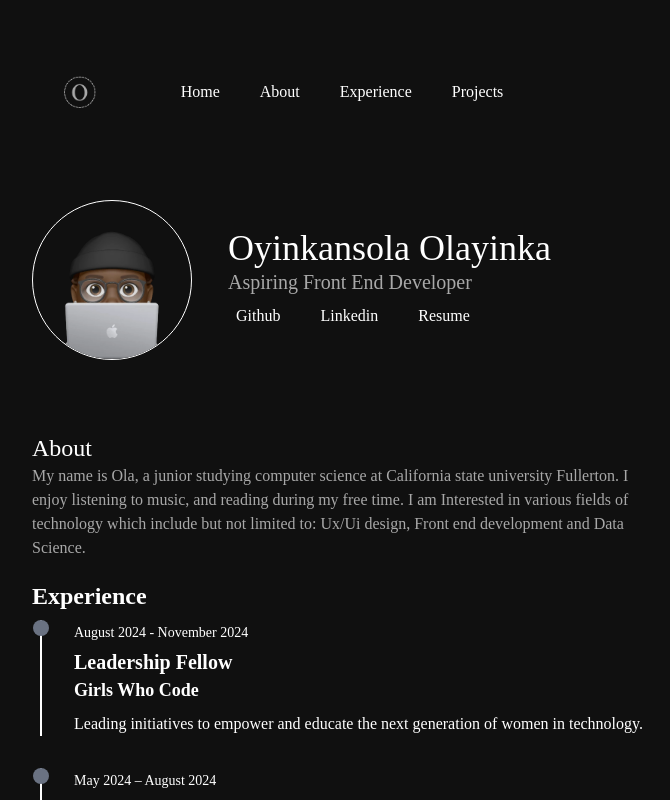
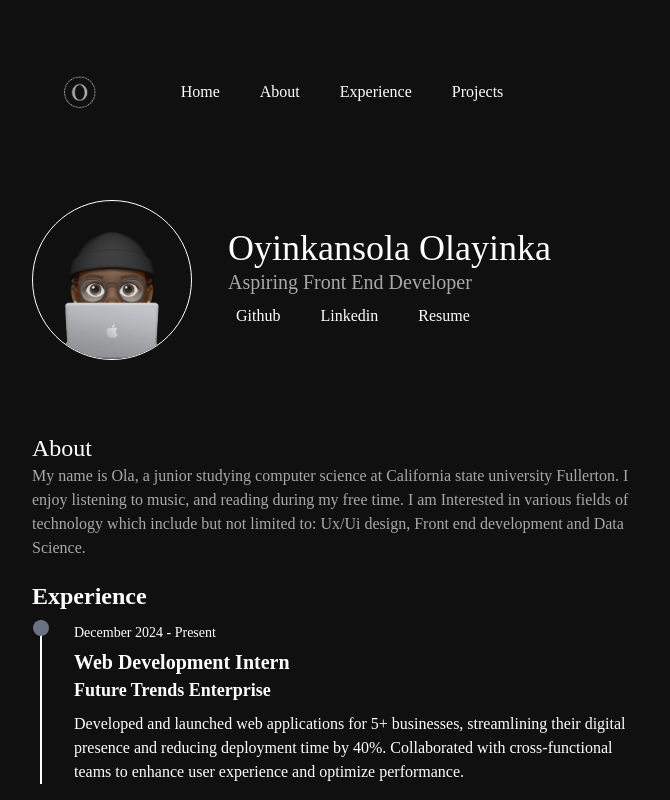
Before and after one commit to olasores/portfolio, a SvelteKit app: page / in a window 1280 px wide. Shown: the top 800 px of the page, without its empty margins (298-968 px from the left). Built offline with nearby package versions, Linux system fonts and the light colour scheme; some icons are missing.

Commit message:
updated exp

```diff
--- a/src/components/Projects/Expnew.svelte
+++ b/src/components/Projects/Expnew.svelte
@@ -1,6 +1,12 @@
 <script>
 
     const experiences = [
+        {
+            date: "December 2024 - Present",
+            title: "Web Development Intern",
+            company: "Future Trends Enterprise",
+            description: "Developed and launched web applications for 5+ businesses, streamlining their digital presence and reducing deployment time by 40%. Collaborated with cross-functional teams to enhance user experience and optimize performance."
+        },
         {
             date: "August 2024 - November 2024",
             title: "Leadership Fellow",
```
